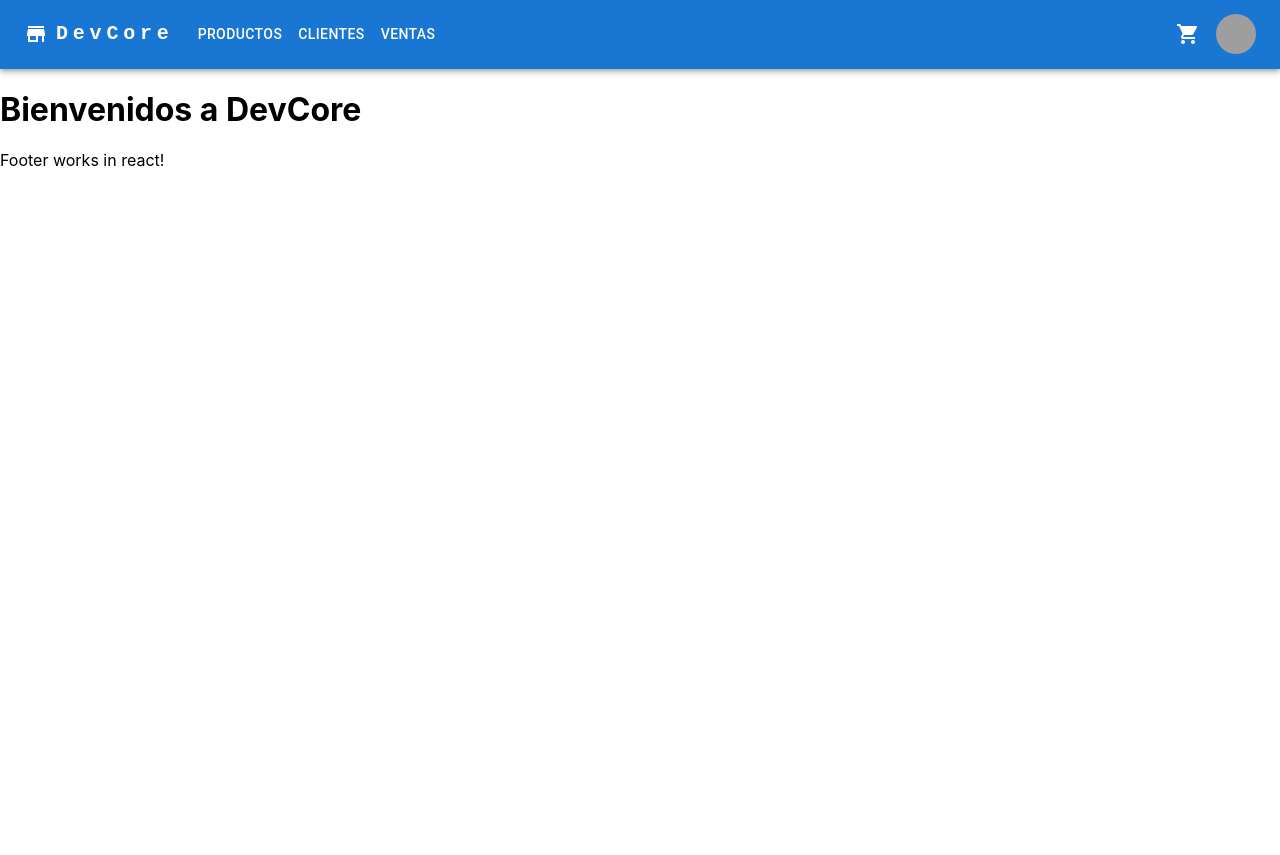
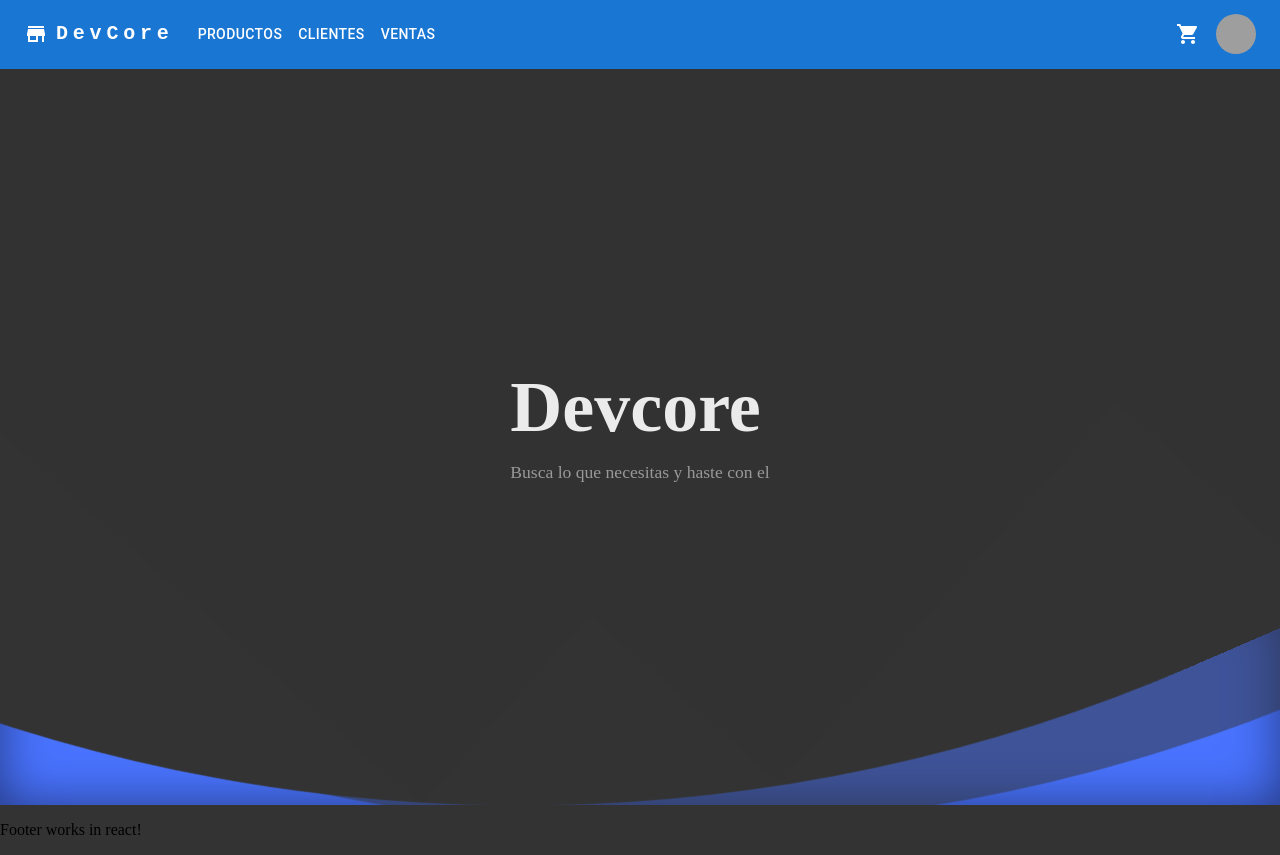
Before and after one commit to dfelipe18/devCoreCycle4, a React (Create React App) app in the folder devcore-app/: page /auth/home in a window 1280 px wide. Before the commit the page ends 800 px from the top, so only its background shows below. Built offline with nearby package versions, Linux system fonts and the light colour scheme; grey boxes are pictures that could not be loaded; the HTML template or start-up script is replaced by a standard one.

Commit message:
arreglo visual

```diff
--- a/devcore-app/src/App.css
+++ b/devcore-app/src/App.css
@@ -0,0 +1,89 @@
+:root {
+    --color: #4973ff;
+  }
+
+  body {
+    font-size: 16px;
+    font-family: 'Montserrat', sans-sherif;
+    margin: 0;
+    padding: 0;
+  }
+
+  .content {
+    max-width: 600px;
+    margin: 0 auto;
+    padding: 0 20px;
+  }
+
+  .hero {
+    position: relative;
+    background: #333333;
+    color: white;
+    height: 92vh;
+    display: flex;
+    align-items: center;
+    overflow: hidden;
+  }
+
+  .hero h2 {
+    position: relative;
+    z-index: 1;
+    font-size: 4.5rem;
+    margin: 0 0 10px;
+    line-height: 1;
+    color: rgba(255, 255, 255, 0.9);
+  }
+
+  .hero p {
+    position: relative;
+    z-index: 1;
+    font-size: 1.1rem;
+    color: rgba(255, 255, 255, 0.5);
+    line-height: 1.4;
+  }
+
+  /* ========================= */
+
+  .waves {
+    position: absolute;
+    bottom: 0;
+    left: 0;
+    right: 0;
+    height: 200px;
+    background-color: var(--color);
+    box-shadow: inset 0 0 50px rgba(0, 0, 0, 0.5);
+    transition: 500ms;
+  }
+
+  .waves::before,
+  .waves::after {
+    content: '';
+    position: absolute;
+    width: 300vw;
+    height: 300vw;
+    top: -65vw;
+    left: 50%;
+    transform: translate(-50%, -75%);
+  }
+
+  .waves::before {
+    border-radius: 44%;
+    background: rgba(51, 51, 51, 1);
+    animation: waves 8s linear infinite;
+  }
+
+  .waves::after {
+    border-radius: 44%;
+    background: rgba(51, 51, 51, 0.5);
+    animation: waves 15s linear infinite;
+  }
+
+  @keyframes waves {
+    0% {
+      transform: translate(-50%, -75%) rotate(0deg);
+    }
+
+    100% {
+      transform: translate(-50%, -75%) rotate(360deg);
+    }
+  }
--- a/devcore-app/src/components/SalesComponent.js
+++ b/devcore-app/src/components/SalesComponent.js
@@ -8,7 +8,7 @@ import TableHead from "@mui/material/TableHead";
 import TableRow from "@mui/material/TableRow";
 import Paper from "@mui/material/Paper";
 import sales from "../json/sales.json";
-
+import "../ventas.css";
 import "../App.css";
 import AppNavBar from "./page/AppNavBar";
 
@@ -71,9 +71,6 @@ export default function SalesComponent(props) {
           </div>
         </div>
       </main>
-      <footer id="footer" className="footer">
-        <p>Footer works in react!</p>
-      </footer>
     </div>
   );
 }
--- a/devcore-app/src/components/page/Home.js
+++ b/devcore-app/src/components/page/Home.js
@@ -10,7 +10,13 @@ const Home = () => {
         <AppNavBar />
       </header>
       <main id="main" className="main">
-        <h1>Bienvenidos a DevCore</h1>
+      <section class="hero">
+  <div class="content">
+    <h2>Devcore</h2>
+    <p>Busca lo que necesitas y haste con el</p>
+    </div>
+  <div class="waves"></div>
+</section>
       </main>
       <footer id="footer" className="footer">
         <p>Footer works in react!</p>
--- a/devcore-app/src/index.css
+++ b/devcore-app/src/index.css
@@ -5,6 +5,7 @@ body {
     sans-serif;
   -webkit-font-smoothing: antialiased;
   -moz-osx-font-smoothing: grayscale;
+  background-color: #333333;
 }
 
 code {
--- /dev/null
+++ b/devcore-app/src/ventas.css
@@ -0,0 +1,44 @@
+.container {
+  position: absolute;
+  top: 26%;
+  left: 50%;
+  transform: translate(-50%, -50%);
+  width:64%
+}
+h1{
+color: #fff;
+}
+table {
+  width: 800px;
+  border-collapse: collapse;
+  overflow: hidden;
+  box-shadow: 0 0 20px rgba(0, 0, 0, 0.1);
+}
+th,
+td {
+  padding: 15px;
+  background-color: rgba(255, 255, 255, 0.2);
+  color: #fff;
+}
+th {
+  text-align: left;
+}
+thead th {
+  background-color: #55608f;
+}
+tbody tr:hover {
+  background-color: rgba(255, 255, 255, 0.3);
+}
+tbody td {
+  position: relative;
+}
+tbody td:hover:before {
+  content: "";
+  position: absolute;
+  left: 0;
+  right: 0;
+  top: -9999px;
+  bottom: -9999px;
+  background-color: rgba(255, 255, 255, 0.2);
+  z-index: -1;
+}
```
Also changed, not shown: devcore-app/src/home1.js (added, +174 -0 lines).
